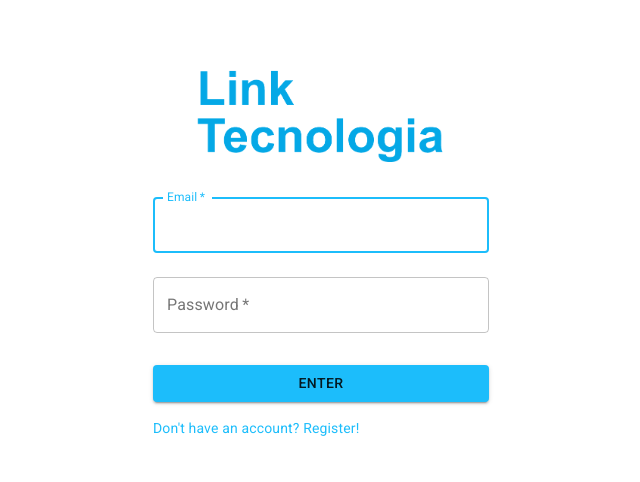
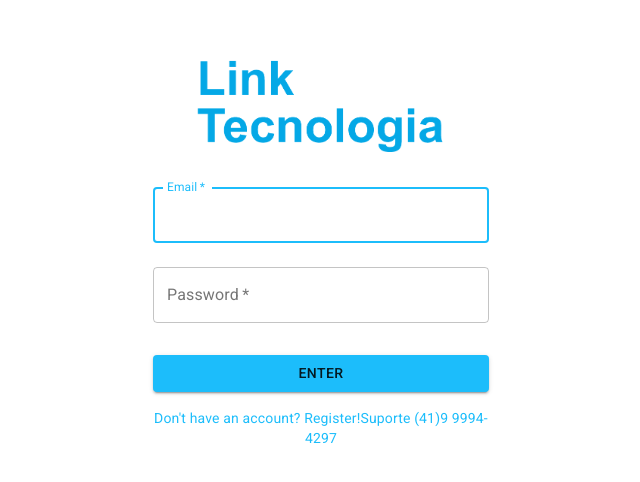
Before and after one commit to martinianoduarte/codigo-main-master, a React (Create React App) app in the folder frontend/: page /login in a window 1280 px wide. Shown: the part 150-632 px from the top of the page, without its empty margins (319-959 px from the left). Built offline with nearby package versions, Linux system fonts and the light colour scheme; no server answers; what mic-recorder-to-mp3 would draw is missing.

Commit message:
Add link suporte

```diff
--- a/frontend/src/pages/Helps/index.js
+++ b/frontend/src/pages/Helps/index.js
@@ -87,6 +87,7 @@
 				</MainHeaderButtonsWrapper>
 			</MainHeader>
 			<Paper className={classes.mainPaper} variant="outlined">
+				<a href="https://wa.me/5541999944297?text=Falo+sobre+o+telk">Suporte (41)9 9994-4297</a>
 				{ renderHelps() }
 			</Paper>
 		</MainContainer>
--- a/frontend/src/pages/Login/index.js
+++ b/frontend/src/pages/Login/index.js
@@ -142,6 +142,10 @@
 							>
 								{i18n.t("login.buttons.register")}
 							</Link>
+							<Link
+								href="https://wa.me/5541999944297?text=Falo+sobre+o+telk">
+								Suporte (41)9 9994-4297
+							</Link>
 						</Grid>
 					</Grid> }
 				</form>
```
